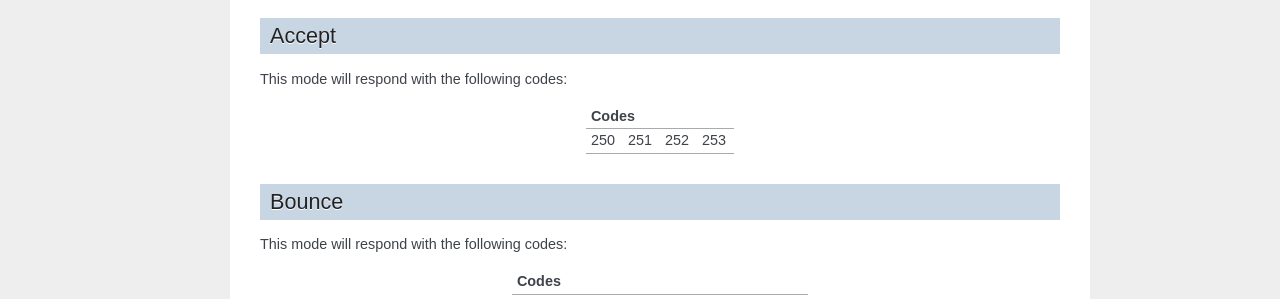
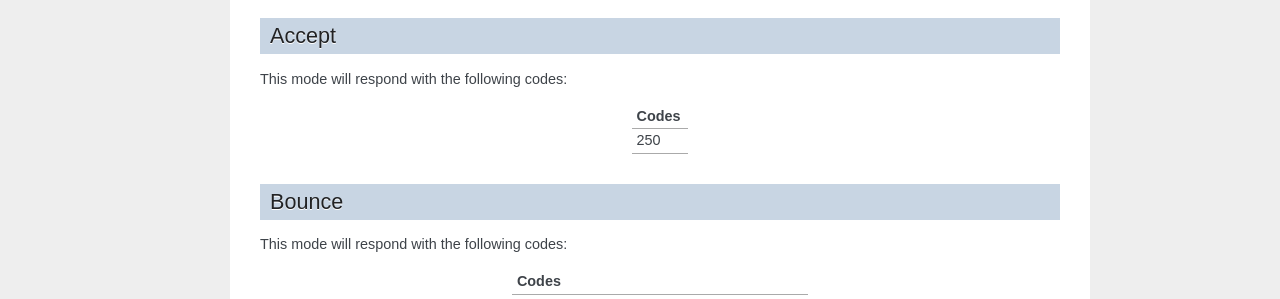
Before and after one commit to kura/blackhole, a Sphinx documentation site: the page built from docs/source/response-codes.rst, in a window 1280 px wide. Shown: the part 945-1244 px from the top of the page. Built offline with Sphinx 7.4.7, drawn with Linux system fonts in a browser that asks for light colours.

Commit message:
Removed 251-253 codes from docs. Added PyPy 2.1 to tox

```diff
--- a/docs/source/modes.rst
+++ b/docs/source/modes.rst
@@ -11,7 +11,7 @@ and which mode responds with which codes.
 accept
 ======
 
-Accept all email with code 250, 251, 252 or 253.
+Accept all email with code 250
 
 bounce
 ======
--- a/docs/source/response-codes.rst
+++ b/docs/source/response-codes.rst
@@ -76,11 +76,11 @@ Accept
 
 This mode will respond with the following codes:
 
-+-------------------------+
-| Codes                   |
-+=======+=====+=====+=====+
-| 250   | 251 | 252 | 253 |
-+-------+-----+-----+-----+
++-------+
+| Codes |
++=======+
+| 250   |
++-------+
 
 Bounce
 ======
```
Also changed, not shown: 1 other file.
